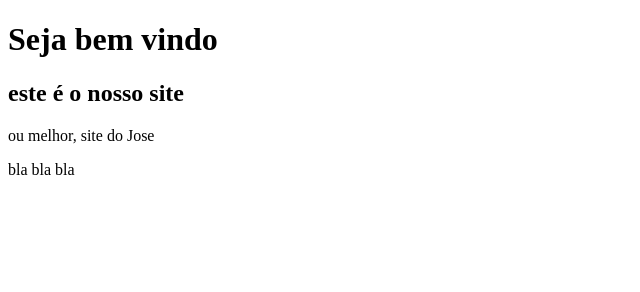
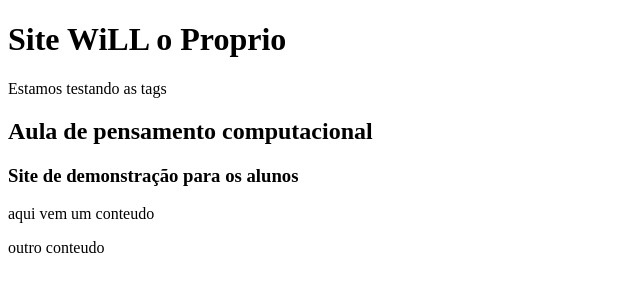
Before and after one commit to JhonDGomeS/site, a plain HTML site: page index.html in a window 1280 px wide. Shown: the whole page, without its empty margins (0-640 px from the left). Drawn offline with Linux system fonts and the light colour scheme.

Commit message:
Add files via upload

```diff
--- a/index.html
+++ b/index.html
@@ -1,20 +1,26 @@
 <!DOCTYPE html>
-<html lang="pt-BR">
+<html lang="en">
 <head>
     <meta charset="UTF-8">
     <meta name="viewport" content="width=device-width, initial-scale=1.0">
-    <title>SITE DO JOSE</title>
+    <title>Site 1ºD</title>
 </head>
 <body>
     <header>
-        <h1>Seja bem vindo</h1>
+        <h1>Site WiLL o Proprio</h1>
+        <p>Estamos testando as tags</p>
     </header>
     <main>
-        <h2>este é o nosso site</h2>
-        <p>ou melhor, site do Jose</p>
+        <h2>Aula de pensamento computacional</h2>
+        <h3>Site de demonstração para os alunos</h3>
     </main>
     <section>
-        bla bla bla
+        <div>
+            <p>aqui vem um conteudo</p>
+        </div>
+        <div>
+            <p>outro conteudo</p>
+        </div>
     </section>
 </body>
 </html>
```
